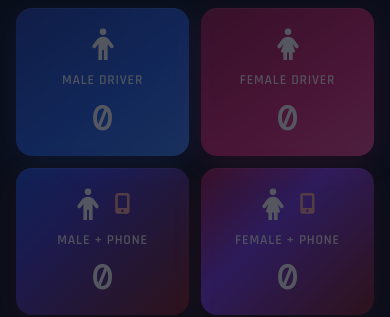
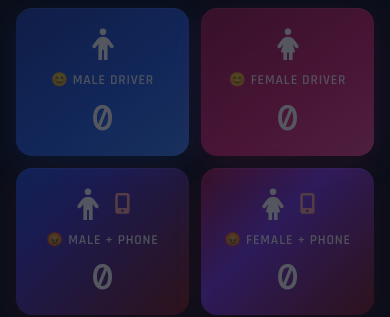
Before and after one commit to tagliala-labs/instacrash, a React (Vite) app: page / in a window 390 px wide. Shown: the part 287-604 px from the top of the page. Built offline with nearby package versions, Linux system fonts and the light colour scheme.

Commit message:
Add emoji to count buttons: 😊 drivers, 😡 phone infractions

```diff
--- a/App.tsx
+++ b/App.tsx
@@ -427,7 +427,7 @@ export default function App() {
             disabled={!isRunning}
           >
             <PersonIcon style={{ width: '2rem', height: '2rem' }} />
-            <span className="count-label">Male Driver</span>
+            <span className="count-label">😊 Male Driver</span>
             <span className="count-number">{male}</span>
           </button>
 
@@ -440,7 +440,7 @@ export default function App() {
             disabled={!isRunning}
           >
             <PersonDressIcon style={{ width: '2rem', height: '2rem' }} />
-            <span className="count-label">Female Driver</span>
+            <span className="count-label">😊 Female Driver</span>
             <span className="count-number">{female}</span>
           </button>
 
@@ -458,7 +458,7 @@ export default function App() {
                 style={{ width: '1.3rem', height: '1.3rem', color: '#fca5a5' }}
               />
             </div>
-            <span className="count-label">Male + Phone</span>
+            <span className="count-label">😡 Male + Phone</span>
             <span className="count-number">{malePhone}</span>
           </button>
 
@@ -476,7 +476,7 @@ export default function App() {
                 style={{ width: '1.3rem', height: '1.3rem', color: '#fca5a5' }}
               />
             </div>
-            <span className="count-label">Female + Phone</span>
+            <span className="count-label">😡 Female + Phone</span>
             <span className="count-number">{femalePhone}</span>
           </button>
         </div>
```
